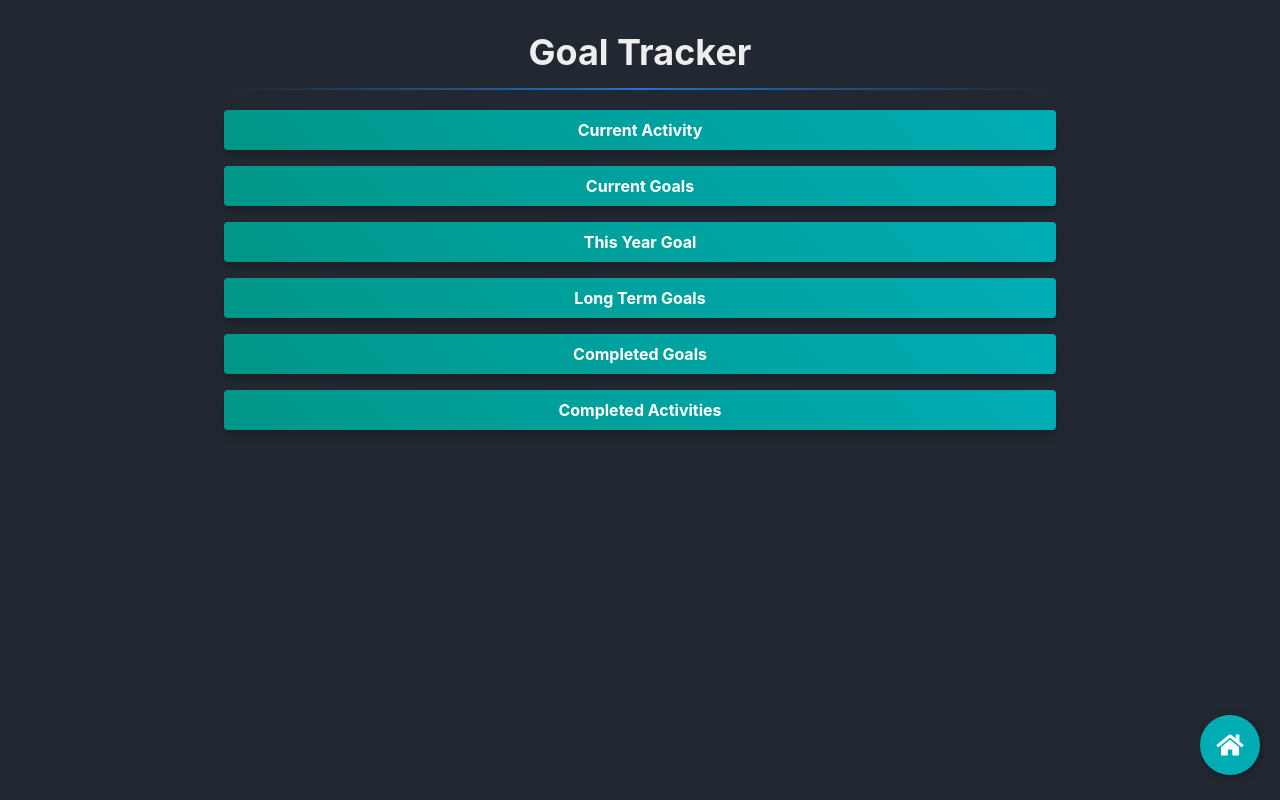
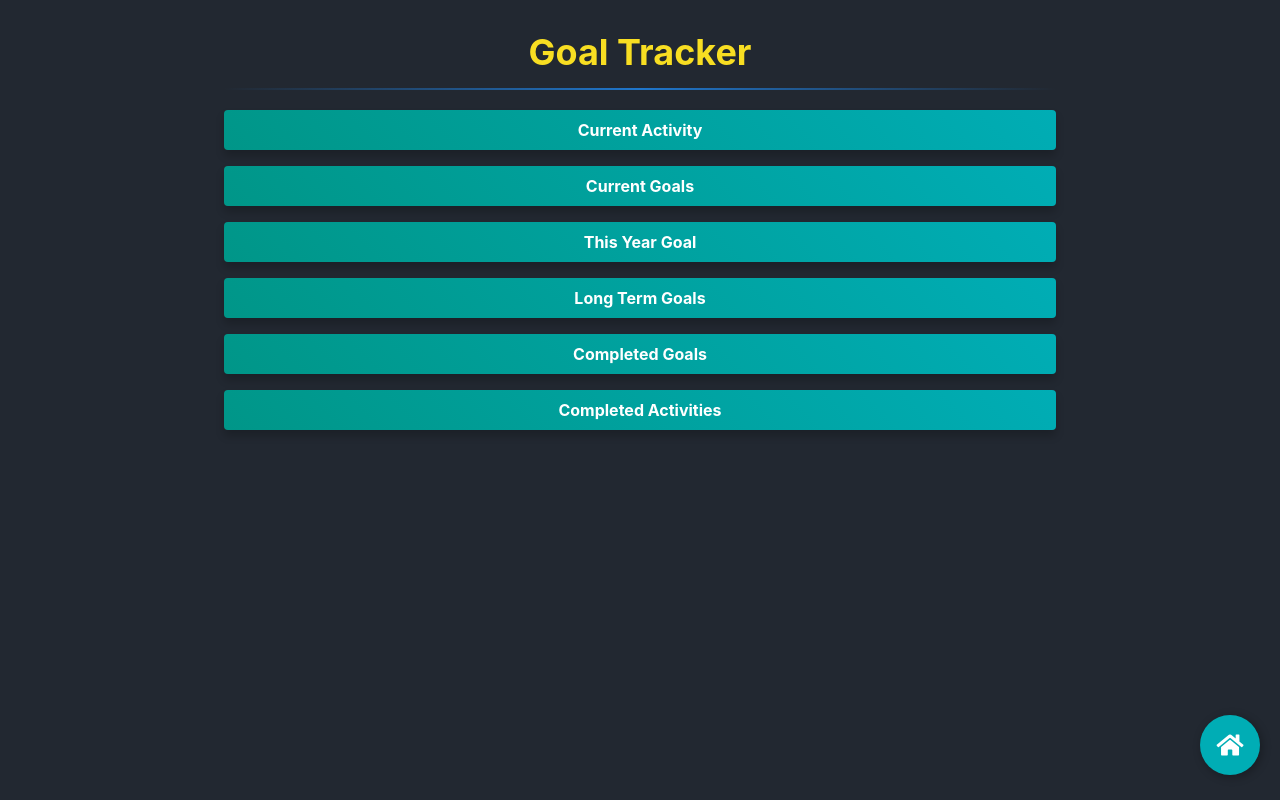
Before and after one commit to Nur-Aiman/Goal-Tracker, a React (Create React App) app in the folder gt_fe/: page / in a window 1280 px wide. Built offline with nearby package versions, Linux system fonts and the light colour scheme.

Commit message:
change home title color

```diff
--- a/gt_fe/src/pages/Home.jsx
+++ b/gt_fe/src/pages/Home.jsx
@@ -15,7 +15,7 @@ function Home() {
 
   return (
     <div className="max-w-4xl mx-auto p-8" style={{ backgroundColor: '#222831', color: '#EEEEEE', minHeight: '100vh'  }}>
-      <h1 className="text-4xl font-bold mb-4 text-center" style={{ color: '#EEEEEE' }}>Goal Tracker</h1>
+      <h1 className="text-4xl font-bold mb-4 text-center" style={{ color: '#F8DE22' }}>Goal Tracker</h1>
       <hr style={{
   border: '0',
   height: '2px',
```
